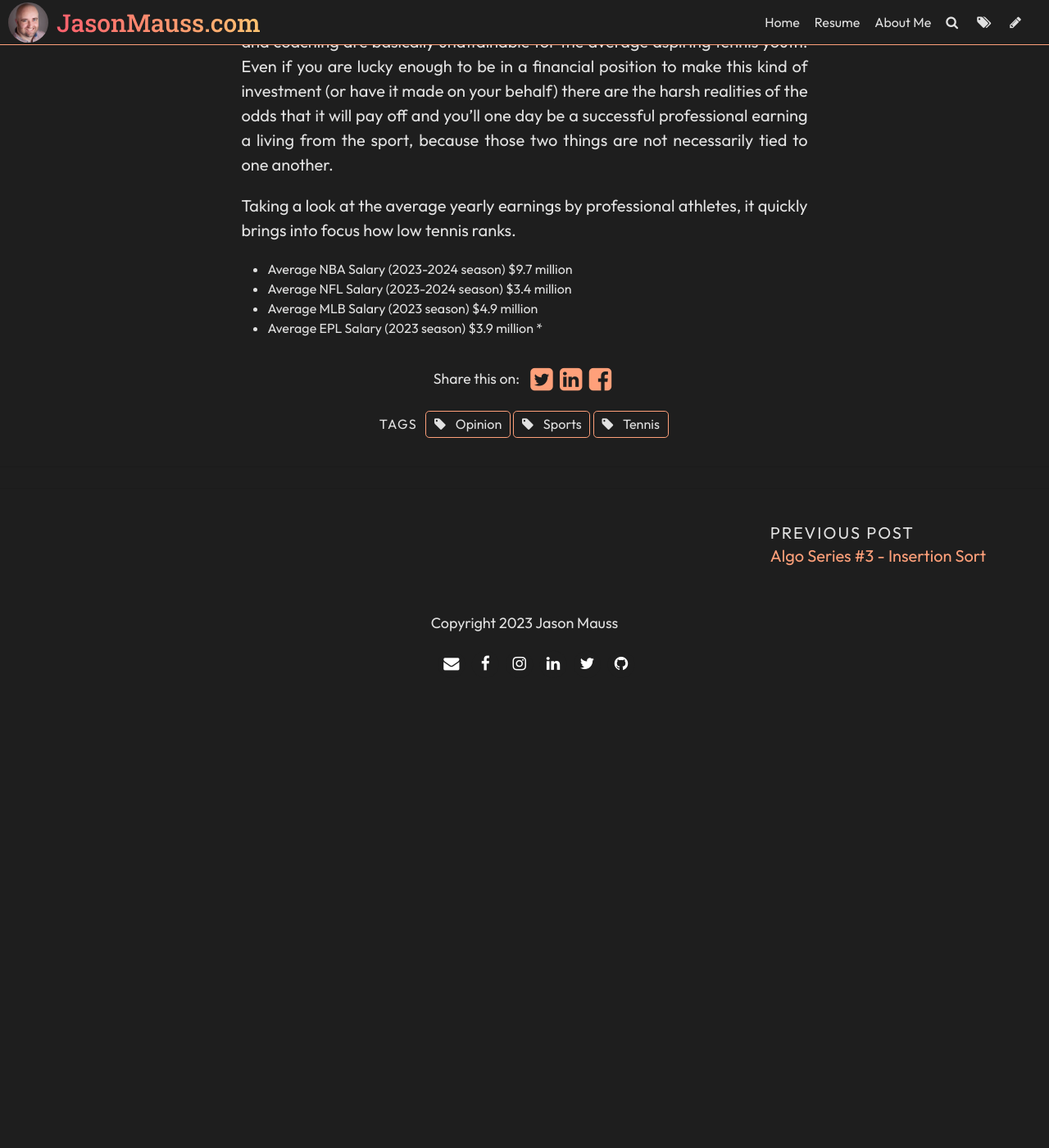
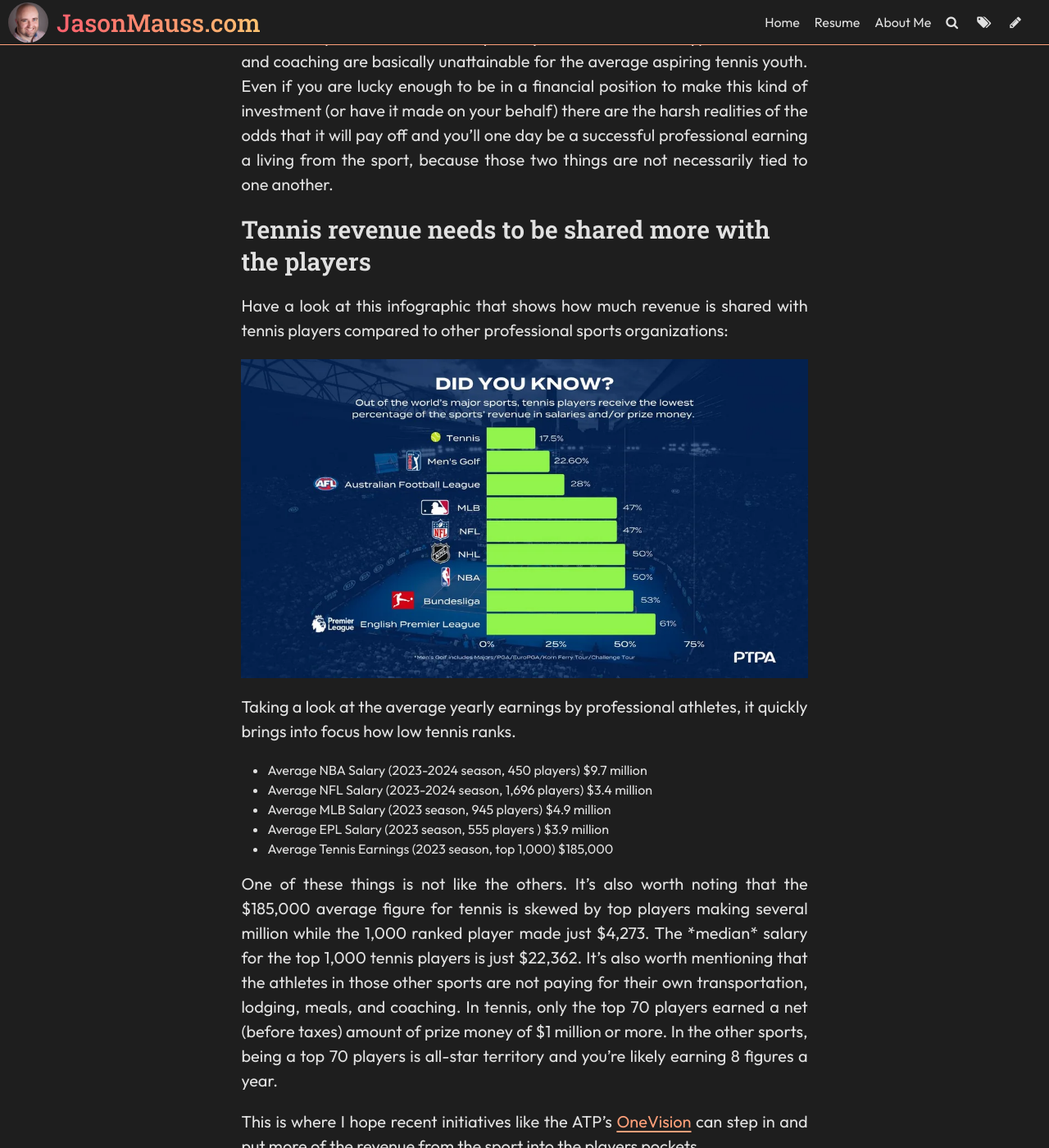
Before and after one commit to jasonmauss/jasonmaussblog, a Jekyll site: the page built from _posts/2023-12-02-professional-tennis-needs-major-restructuring.md, in a window 1280 px wide and 1400 px high, scrolled down 7061 px. Shown: the whole window at 82% size. Built offline with Jekyll 4.4.1, drawn with Linux system fonts in a browser that asks for light colours; some web fonts are replaced; comment, search, counter and statistics services are not loaded; before the commit the page ends 7918 px from its top, so only the background shows below that; some of the changed text lies outside the part shown.

Commit message:
Update Post “2023-12-02-professional-tennis-needs-major-restructuring”

```diff
--- a/_posts/2023-12-02-professional-tennis-needs-major-restructuring.md
+++ b/_posts/2023-12-02-professional-tennis-needs-major-restructuring.md
@@ -28,6 +28,7 @@ While I have a laundry list of improvements I think tennis could make, I'll focu
 * The Single-elimination value proposition
 * Player Unionization / Representation
 * Support for developing talent
+* Revenue Sharing with players
 
 Let's get into it. Also, I love to hear from readers what they think, so feel free to leave your comments at the bottom of the page.
 
@@ -236,10 +237,24 @@ At the most elite levels of training, you have tennis academies where many well-
 
 Without a sponsor and/or wealthy family connections, these types of facilities and coaching are basically unattainable for the average aspiring tennis youth. Even if you are lucky enough to be in a financial position to make this kind of investment (or have it made on your behalf) there are the harsh realities of the odds that it will pay off and you'll one day be a successful professional earning a living from the sport, because those two things are not necessarily tied to one another.
 
+### Tennis revenue needs to be shared more with the players
+
+Have a look at this infographic that shows how much revenue is shared with tennis players compared to other professional sports organizations:
+
+![](../uploads/revenue-sharing.webp)
+
 Taking a look at the average yearly earnings by professional athletes, it quickly brings into focus how low tennis ranks.
 
-* Average NBA Salary (2023-2024 season) $9.7 million
-* Average NFL Salary (2023-2024 season) $3.4 million
-* Average MLB Salary (2023 season) $4.9 million
-* Average EPL Salary (2023 season) $3.9 million
-*
+* Average NBA Salary (2023-2024 season, 450 players) $9.7 million
+* Average NFL Salary (2023-2024 season, 1,696 players) $3.4 million
+* Average MLB Salary (2023 season, 945 players) $4.9 million
+* Average EPL Salary (2023 season, 555 players ) $3.9 million
+* Average Tennis Earnings (2023 season, top 1,000) $185,000
+
+One of these things is not like the others. It's also worth noting that the $185,000 average figure for tennis is skewed by top players making several million while the 1,000 ranked player made just $4,273. The \*median\* salary for the top 1,000 tennis players is just $22,362. It's also worth mentioning that the athletes in those other sports are not paying for their own transportation, lodging, meals, and coaching. In tennis, only the top 70 players earned a net (before taxes) amount of prize money of $1 million or more. In the other sports, being a top 70 players is all-star territory and you're likely earning 8 figures a year.
+
+This is where I hope recent initiatives like the ATP's [OneVision](https://onevision.atptour.com/onevision/) can step in and put more of the revenue from the sport into the players pockets.
+
+### Final Thoughts
+
+As someone that spent a considerable
```
Also changed, not shown: uploads/revenue-sharing.webp (added).
